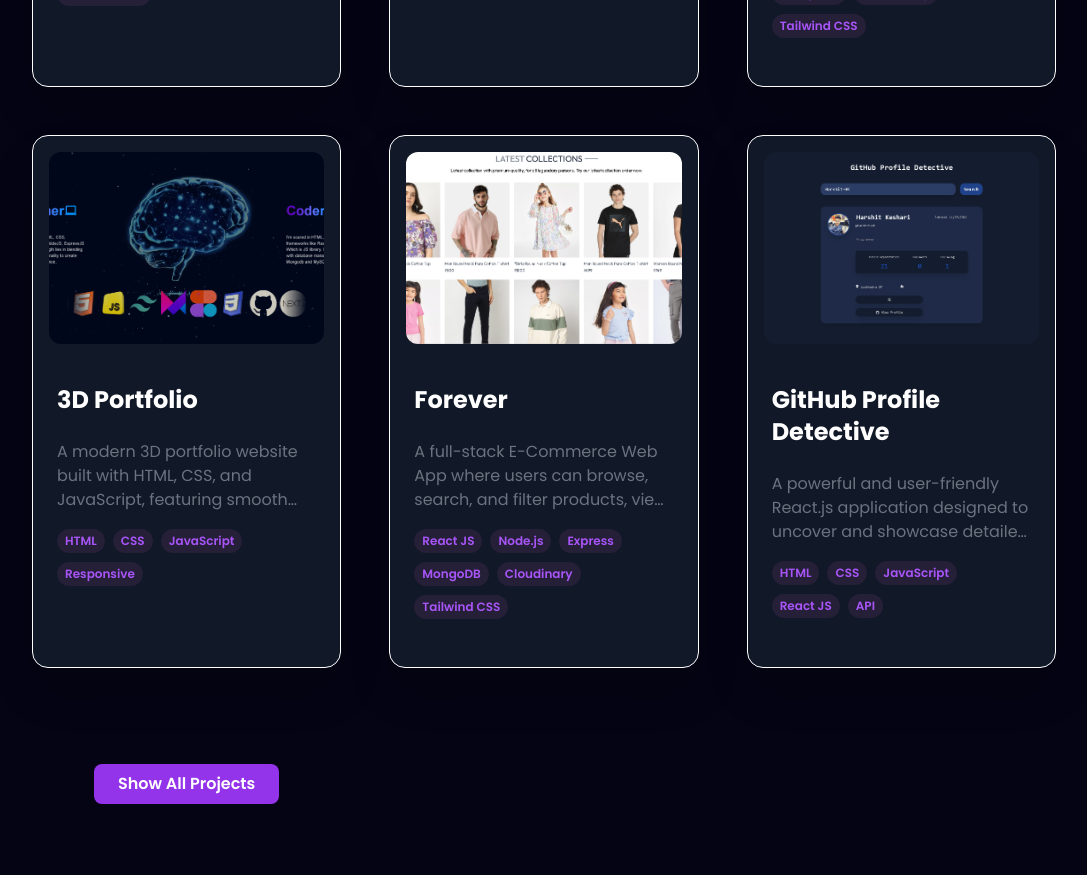
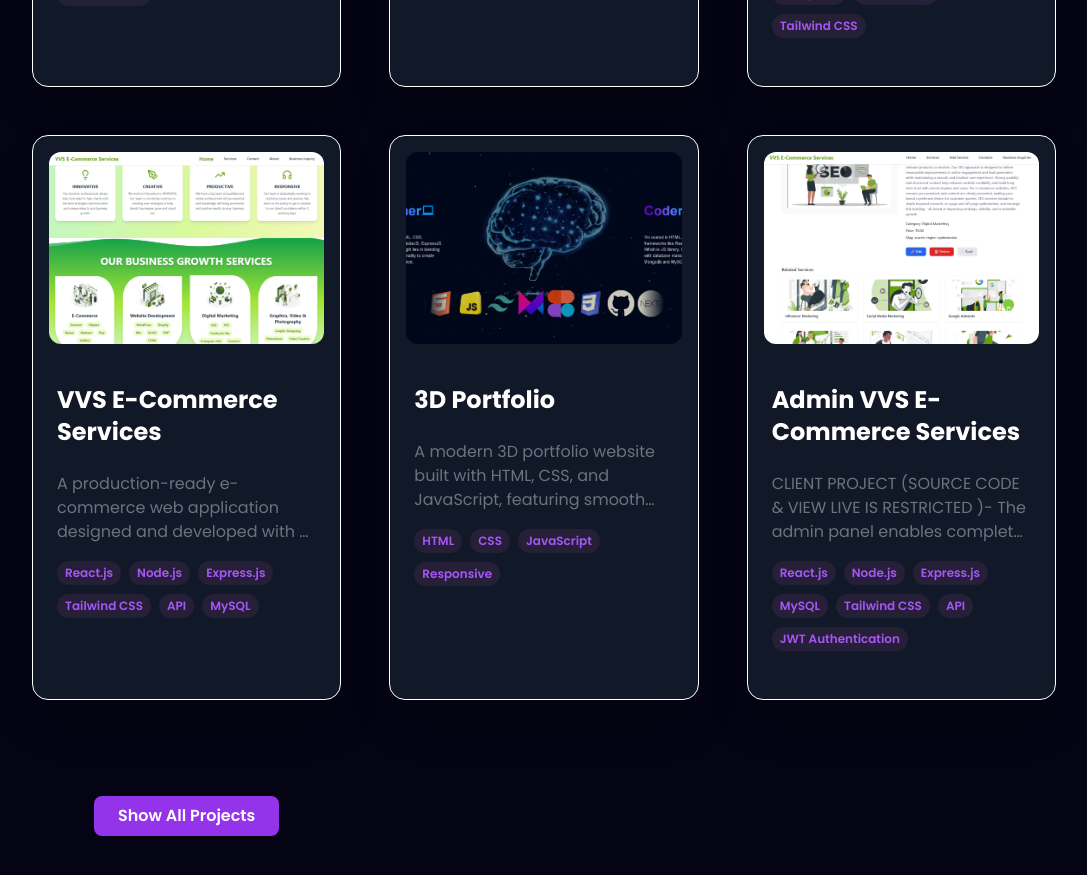
Before and after one commit to Harshit-HK/My-portfolio, a React (Vite) app: page / in a window 1280 px wide. Shown: the part 5180-6055 px from the top of the page, without its empty margins (96-1183 px from the left). Built offline with nearby package versions, Linux system fonts and the light colour scheme.

Commit message:
Update Projects and positions

```diff
--- a/src/constants.js
+++ b/src/constants.js
@@ -55,6 +55,7 @@ import DdiceGame from "./assets/work_logo/DdiceGame.png";
 import Kanban from "./assets/work_logo/kanban.png";
 import vvsecommerce from "./assets/work_logo/vvsecommerce.png";
 import adminvvs from "./assets/work_logo/adminvvs.png";
+import Therapy from "./assets/work_logo/Therapy.png";
 
 export const SkillsInfo = [
   {
@@ -253,9 +254,21 @@ export const projects = [
     github: "https://github.com/Harshit-HK/Stay-Finder",
     webapp: "https://stay-finder-deployed-j9oo.vercel.app",
   },
+  {
+    id: 3,
+    title: "VVS E-Commerce Services",
+    description:
+      "A production-ready e-commerce web application designed and developed with a modern tech stack. Implemented dynamic product management, optimized image formats (SVG, WebP, AVIF), and social media preview handling for product sharing. The project emphasizes performance optimization, clean UI, and scalable architecture.",
+    codeRestricted: true,
+    image: vvsecommerce,
+    Note: "Source code is restricted to view due to client confidentiality.",
+    tags: ["React.js", "Node.js", "Express.js", "Tailwind CSS", "API", "MySQL"],
+    github: "",
+    webapp: "https://vvsecommerce.com",
+  },
 
   {
-    id: 3,
+    id: 4,
     title: "3D Portfolio",
     description:
       "A modern 3D portfolio website built with HTML, CSS, and JavaScript, featuring smooth animations and interactive elements to showcase projects, skills, and contact info in a visually engaging way. Designed for a standout first impression with responsive and user-friendly UI.",
@@ -264,8 +277,30 @@ export const projects = [
     github: "https://github.com/Harshit-HK/3D-Portfolio",
     webapp: "https://3-d-portfolio-snowy-phi.vercel.app/",
   },
+
   {
-    id: 4,
+    id: 5,
+    title: "Admin VVS E-Commerce Services",
+    description:
+      "CLIENT PROJECT (SOURCE CODE & VIEW LIVE IS RESTRICTED )- The admin panel enables complete control over the e-commerce platform, including service creation, updates, and service management. Administrators can manage product visibility, pricing, media assets and can add more admins while monitoring platform content to ensure accuracy and consistency.",
+    image: adminvvs,
+    Note: "Source code & View Live is restricted  due to client confidentiality.",
+    codeRestricted: true,
+    livePreviewRestricted: true,
+    tags: [
+      "React.js",
+      "Node.js",
+      "Express.js",
+      "MySQL",
+      "Tailwind CSS",
+      "API",
+      "JWT Authentication",
+    ],
+    github: "",
+    webapp: "",
+  },
+  {
+    id: 6,
     title: "Forever",
     description:
       "A full-stack E-Commerce Web App where users can browse, search, and filter products, view product details, add to cart, and place orders with payment gateway. Includes JWT authentication, real-time cart updates. An admin panel allows managing products, updating stock, and handling orders. Built for a fast, clean, and scalable online shopping experience.",
@@ -284,7 +319,7 @@ export const projects = [
   },
 
   {
-    id: 5,
+    id: 7,
     title: "GitHub Profile Detective",
     description:
       "A powerful and user-friendly React.js application designed to uncover and showcase detailed GitHub profile information. Simply enter a GitHub username, and the app fetches comprehensive data, including profile stats, repositories, followers, and contributions. The intuitive interface ensures a seamless experience, making it a must-visit tool for developers and recruiters.",
@@ -295,40 +330,7 @@ export const projects = [
     webapp: "https://git-hub-profile-search-lake.vercel.app/",
   },
   {
-    id: 6,
-    title: "Password Manager - Local-Storage",
-    description:
-      "A secure password manager app that allows users to store and manage their passwords locally on their own computer without any online sync, ensuring full privacy and control. Designed for security, it provides a safe environment to manage credentials.",
-    image: passopLogo,
-    tags: ["HTML", "Tailwind CSS"],
-    github:
-      "https://github.com/Harshit-HK/Password-Manager-Local-Storage/tree/main/passop",
-    webapp: "https://password-manager-local-storage-eta.vercel.app",
-  },
-  {
-    id: 7,
-    title: "Twitter Clone",
-    description:
-      "A clean and responsive Twitter clone built using HTML and Tailwind CSS, replicating the core layout and styling of the original platform. Features include a modern navbar, tweet feed layout, profile section, and smooth responsiveness across devices using utility-first CSS classes.",
-    image: twitterLogo,
-    tags: ["HTML", "Tailwind CSS"],
-    github:
-      "https://github.com/Harshit-HK/Twitter-Clone/tree/main/Twitter%20Clone",
-    webapp: "",
-  },
-  {
     id: 8,
-    title: "Image Search App",
-    description:
-      "A React.js-based image search application that allows users to search and download high-quality images from the web. Built using external APIs to ensure a vast library of results for various queries.",
-    image: imagesearchLogo,
-    tags: ["HTML", "API", "Search Feature", "CSS", "Javascript"],
-    github:
-      "https://github.com/Harshit-HK/Search-images/tree/main/Image-Search",
-    webapp: "https://search-images-tau.vercel.app/",
-  },
-  {
-    id: 9,
     title: "Real Time Kanban Board",
     description:
       "A full-stack real-time Kanban board application built for efficient team collaboration, task tracking, and smart assignment. Supports live updates, drag-and-drop tasks, activity logs, and conflict detection.",
@@ -348,17 +350,7 @@ export const projects = [
     webapp: "https://real-time-collaborative-kanban-boar.vercel.app/",
   },
   {
-    id: 10,
-    title: "Foody Zone",
-    description:
-      "Foody Zone is a full-stack food web application that delivers a responsive and interactive user experience using React.js and Tailwind CSS, with a robust backend built on Node.js, Express.js, and MongoDB for data handling.",
-    image: Foodzone,
-    tags: ["React.js", "Node.js", "Express.js", "Tailwind CSS", "MongoDB"],
-    github: "https://github.com/Harshit-HK/Foody-Zone/tree/main/Foody%20Zone",
-    webapp: "foody-zone-foody.vercel.app",
-  },
-  {
-    id: 11,
+    id: 9,
     title: "Dice Game",
     description:
       "A fun and interactive dice game built with React.js and Tailwind CSS, featuring a responsive design and smooth animations for an engaging user experience.",
@@ -369,52 +361,66 @@ export const projects = [
     webapp: "dice-game-eight-pink.vercel.app",
   },
   {
-    id: 12,
-    title: "VVS E-Commerce Services",
+    id: 10,
+    title: "Twitter Clone",
     description:
-      "A production-ready e-commerce web application designed and developed with a modern tech stack. Implemented dynamic product management, optimized image formats (SVG, WebP, AVIF), and social media preview handling for product sharing. The project emphasizes performance optimization, clean UI, and scalable architecture.",
-    codeRestricted: true,
-    image: vvsecommerce,
-    Note: "Source code is restricted to view due to client confidentiality.",
-    tags: ["React.js", "Node.js", "Express.js", "Tailwind CSS", "API", "MySQL"],
-    github: "",
-    webapp: "https://vvsecommerce.com",
+      "A clean and responsive Twitter clone built using HTML and Tailwind CSS, replicating the core layout and styling of the original platform. Features include a modern navbar, tweet feed layout, profile section, and smooth responsiveness across devices using utility-first CSS classes.",
+    image: twitterLogo,
+    tags: ["HTML", "Tailwind CSS"],
+    github:
+      "https://github.com/Harshit-HK/Twitter-Clone/tree/main/Twitter%20Clone",
+    webapp: "",
   },
   {
+    id: 1,
+    title: "Image Search App",
+    description:
+      "A React.js-based image search application that allows users to search and download high-quality images from the web. Built using external APIs to ensure a vast library of results for various queries.",
+    image: imagesearchLogo,
+    tags: ["HTML", "API", "Search Feature", "CSS", "Javascript"],
+    github:
+      "https://github.com/Harshit-HK/Search-images/tree/main/Image-Search",
+    webapp: "https://search-images-tau.vercel.app/",
+  },
+
+  {
+    id: 12,
+    title: "Password Manager - Local-Storage",
+    description:
+      "A secure password manager app that allows users to store and manage their passwords locally on their own computer without any online sync, ensuring full privacy and control. Designed for security, it provides a safe environment to manage credentials.",
+    image: passopLogo,
+    tags: ["HTML", "Tailwind CSS"],
+    github:
+      "https://github.com/Harshit-HK/Password-Manager-Local-Storage/tree/main/passop",
+    webapp: "https://password-manager-local-storage-eta.vercel.app",
+  },
+
+  {
     id: 13,
-    title: "Admin VVS E-Commerce Services",
+    title: "Foody Zone",
     description:
-      "CLIENT PROJECT (SOURCE CODE & VIEW LIVE IS RESTRICTED )- The admin panel enables complete control over the e-commerce platform, including service creation, updates, and service management. Administrators can manage product visibility, pricing, media assets and can add more admins while monitoring platform content to ensure accuracy and consistency.",
-    image: adminvvs,
-    Note: "Source code & View Live is restricted  due to client confidentiality.",
-    codeRestricted: true,
+      "Foody Zone is a full-stack food web application that delivers a responsive and interactive user experience using React.js and Tailwind CSS, with a robust backend built on Node.js, Express.js, and MongoDB for data handling.",
+    image: Foodzone,
+    tags: ["React.js", "Node.js", "Express.js", "Tailwind CSS", "MongoDB"],
+    github: "https://github.com/Harshit-HK/Foody-Zone/tree/main/Foody%20Zone",
+    webapp: "foody-zone-foody.vercel.app",
+  },
+
+  {
+    id: 14,
+    title: "Therapy Website",
+    description:
+      "A modern, responsive website designed for a therapy and counseling practice. This project features elegant UI components, professional layout, and is fully optimized for desktop and mobile devices.",
+    image: Therapy,
     livePreviewRestricted: true,
     tags: [
       "React.js",
-      "Node.js",
-      "Express.js",
-      "MySQL",
+      "Next.js",
       "Tailwind CSS",
-      "API",
-      "JWT Authentication",
+      "Google Fonts",
+      "React Icons",
     ],
-    github: "",
+    github: "https://github.com/Harshit-HK/Assignment-Therapist-Website",
     webapp: "",
   },
-  // {
-  //   id: 10,
-  //   title: "Therapy Website",
-  //   description:
-  //     "A modern, responsive website designed for a therapy and counseling practice. This project features elegant UI components, professional layout, and is fully optimized for desktop and mobile devices.",
-  //   image: imagesearchLogo,
-  //   tags: [
-  //     "React.js",
-  //     "Next.js",
-  //     "Tailwind CSS",
-  //     "Google Fonts",
-  //     "React Icons",
-  //   ],
-  //   github: "https://github.com/Harshit-HK/Assignment-Therapist-Website",
-  //   webapp: "",
-  // },
 ];
```
Also changed, not shown: src/assets/work_logo/Therapy.png (added).
